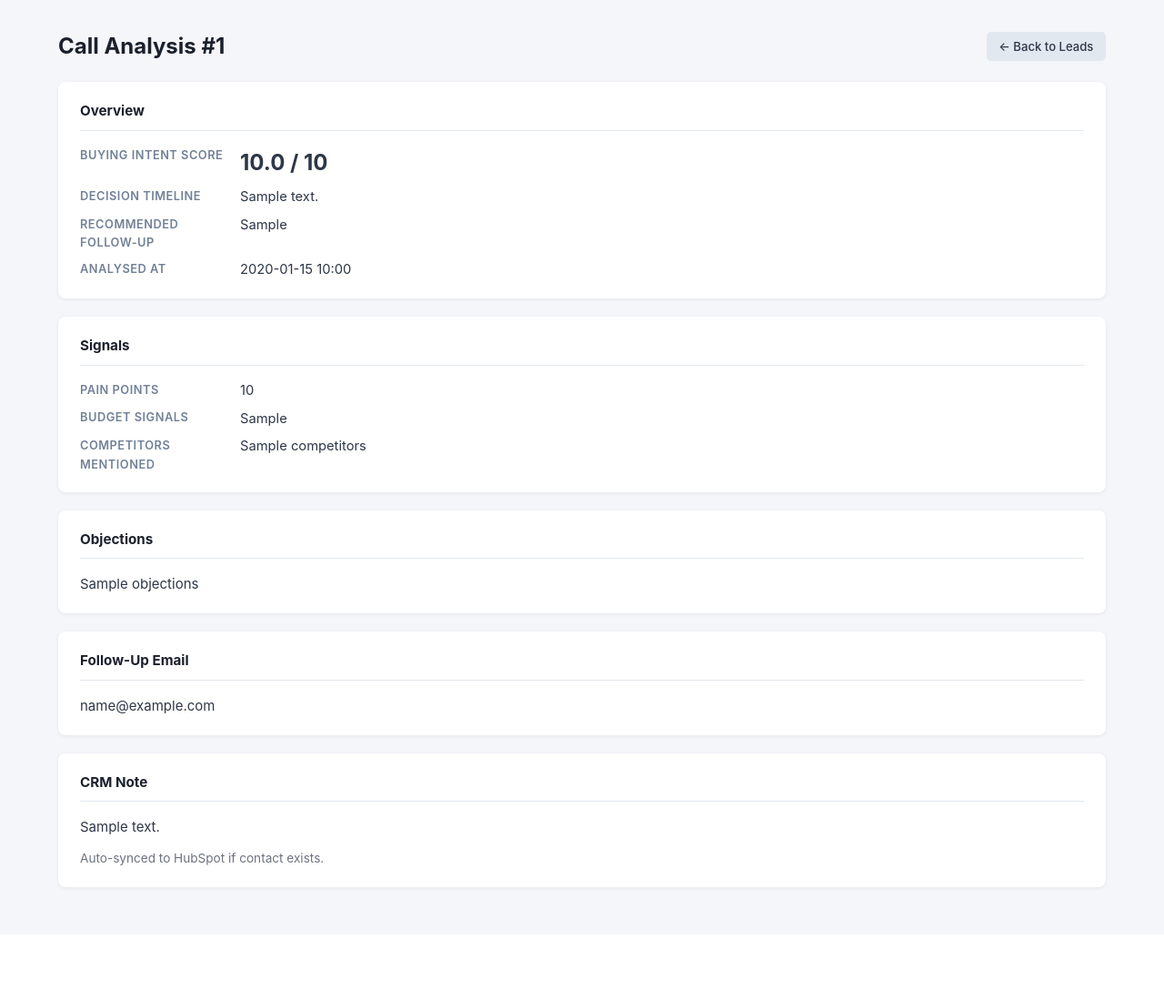
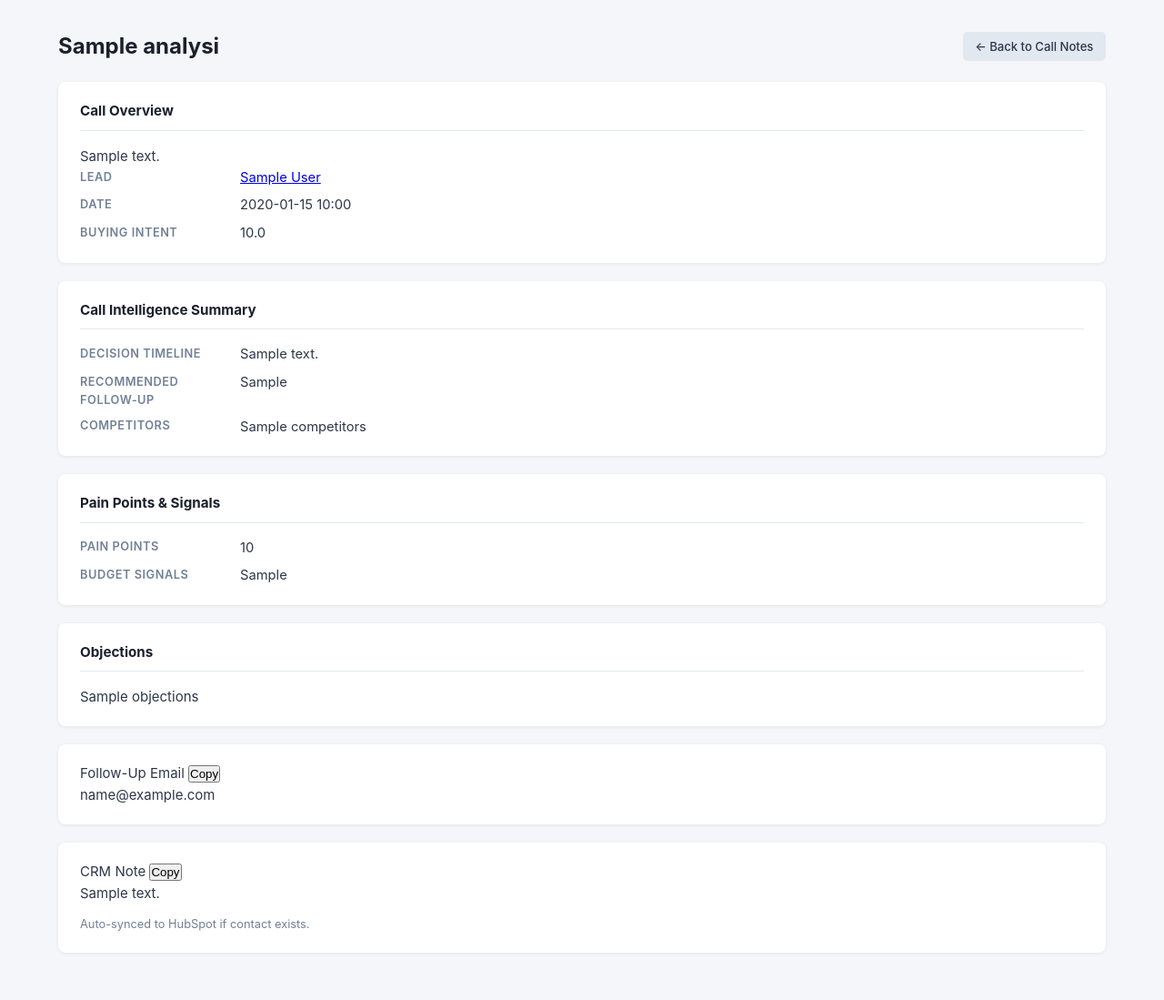
Before and after one commit to jmulvany127/GTM_AI_Automation, a FastAPI app: template templates/call_analysis.html in a window 1280 px wide. Shown: the part 52-1151 px from the top of the page at 91% size. Before the commit the page ends 1030 px from the top, so only its background shows below. Run offline with FastAPI, Linux system fonts and the light colour scheme; the template is opened without the code that fills it: most values are stand-ins (such as "Sample title", 1, 10 or a date in 2020); parts of the project's set-up code (start-up, migrations or seed data) failed here and were passed over.

Commit message:
feat: redesign call analysis detail page
Update dashboard_call_analysis route to fetch linked Lead when lead_id
is set and pass it to the template. Redesign call_analysis.html with
6 ordered sections: Call Overview (with lead link, date, intent badge),
Call Intelligence Summary, Pain Points & Signals, Objections, Follow-Up
Email (with Copy button), and CRM Note (with Copy button and HubSpot label).

Co-Authored-By: Claude Sonnet 4.6 <noreply@anthropic.com>

```diff
--- a/templates/call_analysis.html
+++ b/templates/call_analysis.html
@@ -1,49 +1,77 @@
 {% extends "base.html" %}
 
-{% block title %}Call Analysis #{{ analysis.id }} — GTM AI OS{% endblock %}
+{% block title %}{{ analysis.title or "Call Analysis #" ~ analysis.id }} — GTM AI OS{% endblock %}
 
 {% block content %}
 <div class="page-header">
-  <h1>Call Analysis #{{ analysis.id }}</h1>
-  <a href="/dashboard/leads" class="btn btn-secondary">← Back to Leads</a>
+  <h1>{{ analysis.title or "Call Analysis #" ~ analysis.id }}</h1>
+  <a href="/dashboard/call-notes" class="btn btn-secondary">← Back to Call Notes</a>
 </div>
 
-<!-- Section 1: Overview -->
+<!-- Section 1: Header Card -->
 <div class="card">
-  <div class="card-header">Overview</div>
+  <div class="card-header">Call Overview</div>
+  {% if analysis.description %}
+  <p class="call-description">{{ analysis.description }}</p>
+  {% endif %}
   <div class="detail-grid">
-    <span class="detail-label">Buying Intent Score</span>
-    <span class="detail-value" style="font-size:1.5rem;font-weight:700;">
-      {{ "%.1f"|format(analysis.buying_intent_score) if analysis.buying_intent_score is not none else "—" }} / 10
+    <span class="detail-label">Lead</span>
+    <span class="detail-value">
+      {% if lead %}
+        <a href="/dashboard/leads/{{ lead.id }}">{{ lead.first_name }} {{ lead.last_name }}</a>
+      {% else %}
+        <span class="text-muted">No lead linked</span>
+      {% endif %}
     </span>
 
+    <span class="detail-label">Date</span>
+    <span class="detail-value">{{ analysis.created_at.strftime("%Y-%m-%d %H:%M") if analysis.created_at else "—" }}</span>
+
+    <span class="detail-label">Buying Intent</span>
+    <span class="detail-value">
+      {% if analysis.buying_intent_score is not none %}
+        {% if analysis.buying_intent_score >= 7 %}
+          <span class="intent-badge intent-badge-high">{{ "%.1f"|format(analysis.buying_intent_score) }}</span>
+        {% elif analysis.buying_intent_score >= 4 %}
+          <span class="intent-badge intent-badge-mid">{{ "%.1f"|format(analysis.buying_intent_score) }}</span>
+        {% else %}
+          <span class="intent-badge intent-badge-low">{{ "%.1f"|format(analysis.buying_intent_score) }}</span>
+        {% endif %}
+      {% else %}
+        —
+      {% endif %}
+    </span>
+  </div>
+</div>
+
+<!-- Section 2: Call Intelligence Summary -->
+<div class="card">
+  <div class="card-header">Call Intelligence Summary</div>
+  <div class="detail-grid">
     <span class="detail-label">Decision Timeline</span>
     <span class="detail-value">{{ analysis.decision_timeline or "—" }}</span>
 
     <span class="detail-label">Recommended Follow-Up</span>
     <span class="detail-value">{{ analysis.recommended_follow_up or "—" }}</span>
 
-    <span class="detail-label">Analysed At</span>
-    <span class="detail-value">{{ analysis.created_at.strftime("%Y-%m-%d %H:%M") if analysis.created_at else "—" }}</span>
+    <span class="detail-label">Competitors</span>
+    <span class="detail-value">{{ analysis.competitors or "—" }}</span>
   </div>
 </div>
 
-<!-- Section 2: Signals -->
+<!-- Section 3: Pain Points & Signals -->
 <div class="card">
-  <div class="card-header">Signals</div>
+  <div class="card-header">Pain Points &amp; Signals</div>
   <div class="detail-grid">
     <span class="detail-label">Pain Points</span>
     <span class="detail-value" style="white-space:pre-wrap;">{{ analysis.pain_points or "—" }}</span>
 
     <span class="detail-label">Budget Signals</span>
     <span class="detail-value" style="white-space:pre-wrap;">{{ analysis.budget_signals or "—" }}</span>
-
-    <span class="detail-label">Competitors Mentioned</span>
-    <span class="detail-value" style="white-space:pre-wrap;">{{ analysis.competitors or "—" }}</span>
   </div>
 </div>
 
-<!-- Section 3: Objections -->
+<!-- Section 4: Objections -->
 <div class="card">
   <div class="card-header">Objections</div>
   {% if analysis.objections %}
@@ -53,26 +81,50 @@
   {% endif %}
 </div>
 
-<!-- Section 4: Follow Up -->
+<!-- Section 5: Follow-Up Email -->
 <div class="card">
-  <div class="card-header">Follow-Up Email</div>
+  <div class="card-header-row">
+    <span>Follow-Up Email</span>
+    <button class="btn-copy" onclick="copyText('follow-up-email-content')">Copy</button>
+  </div>
   {% if analysis.follow_up_email %}
-  <pre style="white-space:pre-wrap;font-family:inherit;margin:0;">{{ analysis.follow_up_email }}</pre>
+  <pre id="follow-up-email-content" style="white-space:pre-wrap;font-family:inherit;margin:0;">{{ analysis.follow_up_email }}</pre>
   {% else %}
   <p class="card-empty">No follow-up email generated.</p>
   {% endif %}
 </div>
 
-<!-- Section 5: CRM Note -->
+<!-- Section 6: CRM Note -->
 <div class="card">
-  <div class="card-header">CRM Note</div>
+  <div class="card-header-row">
+    <span>CRM Note</span>
+    <button class="btn-copy" onclick="copyText('crm-note-content')">Copy</button>
+  </div>
   {% if analysis.crm_note %}
-  <pre style="white-space:pre-wrap;font-family:inherit;margin:0;">{{ analysis.crm_note }}</pre>
+  <pre id="crm-note-content" style="white-space:pre-wrap;font-family:inherit;margin:0;">{{ analysis.crm_note }}</pre>
   {% if analysis.lead_id %}
-  <p style="margin-top:0.75rem;font-size:0.85rem;color:#6b7280;">Auto-synced to HubSpot if contact exists.</p>
+  <p class="form-help" style="margin-top:0.75rem;">Auto-synced to HubSpot if contact exists.</p>
   {% endif %}
   {% else %}
   <p class="card-empty">No CRM note generated.</p>
   {% endif %}
 </div>
+
+<script>
+function copyText(elementId) {
+  const el = document.getElementById(elementId);
+  if (!el) return;
+  navigator.clipboard.writeText(el.textContent).then(() => {
+    const btn = event.currentTarget;
+    const orig = btn.textContent;
+    btn.textContent = 'Copied!';
+    setTimeout(() => { btn.textContent = orig; }, 1500);
+  }).catch(() => {
+    const range = document.createRange();
+    range.selectNodeContents(el);
+    window.getSelection().removeAllRanges();
+    window.getSelection().addRange(range);
+  });
+}
+</script>
 {% endblock %}
```
Also changed, not shown: app/routers/dashboard.py (+8 -1 lines).
